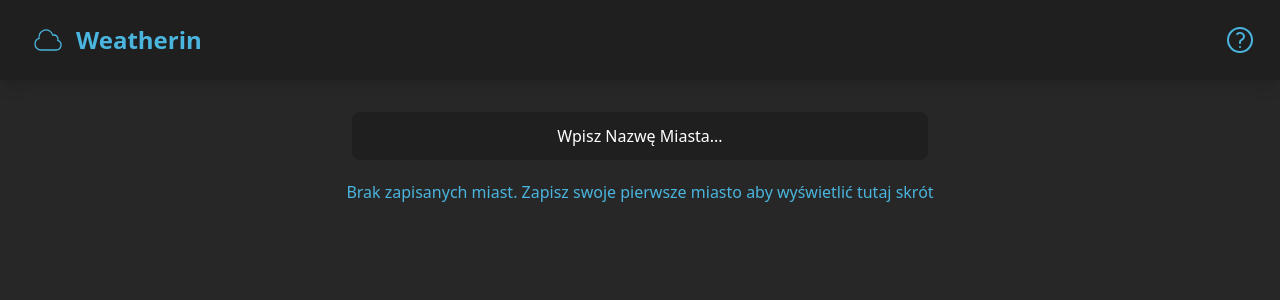
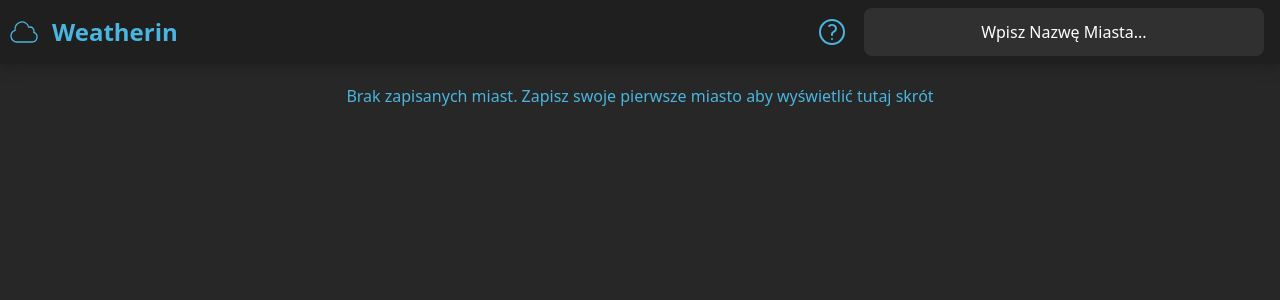
Before and after one commit to khamtaler/weatherApp, a Vue app: page / in a window 1280 px wide. Shown: the top 300 px of the page. Built offline with nearby package versions, Linux system fonts and the light colour scheme.

Commit message:
moved search to navbar, changed position, filled tooltip and positioned

```diff
--- a/src/assets/main.css
+++ b/src/assets/main.css
@@ -563,36 +563,52 @@ video {
   position: sticky;
 }
 
-.-bottom-2 {
-  bottom: -0.5rem;
+.right-0 {
+  right: 0px;
 }
 
-.left-\[50\%\] {
-  left: 50%;
+.right-3 {
+  right: 0.75rem;
+}
+
+.right-8 {
+  right: 2rem;
+}
+
+.right-\[50\%\] {
+  right: 50%;
 }
 
 .top-0 {
   top: 0px;
 }
 
-.-bottom-4 {
-  bottom: -1rem;
+.top-3 {
+  top: 0.75rem;
 }
 
-.right-4 {
-  right: 1rem;
+.top-\[10rem\] {
+  top: 10rem;
 }
 
-.top-4 {
-  top: 1rem;
+.top-\[45px\] {
+  top: 45px;
 }
 
-.right-8 {
-  right: 2rem;
+.top-\[7rem\] {
+  top: 7rem;
+}
+
+.top-\[5rem\] {
+  top: 5rem;
 }
 
 .z-10 {
   z-index: 10;
+}
+
+.col-span-2 {
+  grid-column: span 2 / span 2;
 }
 
 .m-auto {
@@ -617,10 +633,6 @@ video {
 .my-6 {
   margin-top: 1.5rem;
   margin-bottom: 1.5rem;
-}
-
-.mb-2 {
-  margin-bottom: 0.5rem;
 }
 
 .mt-5 {
@@ -659,12 +671,16 @@ video {
   height: auto;
 }
 
-.max-h-\[150px\] {
-  max-height: 150px;
+.max-h-\[250px\] {
+  max-height: 250px;
 }
 
 .max-h-\[60px\] {
   max-height: 60px;
+}
+
+.max-h-\[300px\] {
+  max-height: 300px;
 }
 
 .min-h-screen {
@@ -687,6 +703,10 @@ video {
   width: 80px;
 }
 
+.w-\[90\%\] {
+  width: 90%;
+}
+
 .w-full {
   width: 100%;
 }
@@ -697,10 +717,6 @@ video {
 
 .max-w-4xl {
   max-width: 56rem;
-}
-
-.max-w-7xl {
-  max-width: 80rem;
 }
 
 .max-w-fit {
@@ -729,12 +745,8 @@ video {
   cursor: pointer;
 }
 
-.grid-cols-3 {
-  grid-template-columns: repeat(3, minmax(0, 1fr));
-}
-
-.flex-row {
-  flex-direction: row;
+.grid-cols-5 {
+  grid-template-columns: repeat(5, minmax(0, 1fr));
 }
 
 .flex-col {
@@ -805,8 +817,21 @@ video {
   border-radius: 0.75rem;
 }
 
+.rounded-b-lg {
+  border-bottom-right-radius: 0.5rem;
+  border-bottom-left-radius: 0.5rem;
+}
+
 .border {
   border-width: 1px;
+}
+
+.border-b-2 {
+  border-bottom-width: 2px;
+}
+
+.border-t-2 {
+  border-top-width: 2px;
 }
 
 .border-solid {
@@ -856,6 +881,16 @@ video {
   padding-right: 0.75rem;
 }
 
+.px-5 {
+  padding-left: 1.25rem;
+  padding-right: 1.25rem;
+}
+
+.py-1 {
+  padding-top: 0.25rem;
+  padding-bottom: 0.25rem;
+}
+
 .py-2 {
   padding-top: 0.5rem;
   padding-bottom: 0.5rem;
@@ -866,11 +901,6 @@ video {
   padding-bottom: 0.75rem;
 }
 
-.py-4 {
-  padding-top: 1rem;
-  padding-bottom: 1rem;
-}
-
 .py-5 {
   padding-top: 1.25rem;
   padding-bottom: 1.25rem;
@@ -878,6 +908,10 @@ video {
 
 .pl-4 {
   padding-left: 1rem;
+}
+
+.pt-3 {
+  padding-top: 0.75rem;
 }
 
 .text-center {
@@ -926,6 +960,10 @@ video {
   text-decoration-line: underline;
 }
 
+.underline-offset-2 {
+  text-underline-offset: 2px;
+}
+
 .shadow-lg {
   --tw-shadow: 0 10px 15px -3px rgb(0 0 0 / 0.1), 0 4px 6px -4px rgb(0 0 0 / 0.1);
   --tw-shadow-colored: 0 10px 15px -3px var(--tw-shadow-color), 0 4px 6px -4px var(--tw-shadow-color);
@@ -948,10 +986,10 @@ video {
   transition-duration: 150ms;
 }
 
-.instruction {
-  top: 6.5rem;
-  right: 4.5rem;
-}
+/* .instruction {
+	top: 6.5rem;
+	right: 4.5rem;
+} */
 
 .customScroll::-webkit-scrollbar {
   width: 15px;
@@ -976,6 +1014,19 @@ video {
 .deleteIcon {
   filter: invert(22%) sepia(86%) saturate(7247%) hue-rotate(357deg) brightness(101%) contrast(116%);
 }
+
+.initialPosition {
+  position: initial;
+}
+
+/* @media (max-width: 768px) {
+	.instruction {
+		top: 10rem;
+		width: 100%;
+		left: 50%;
+		transform: translateX(-50%);
+	}
+} */
 
 .placeholder\:text-white::-moz-placeholder {
   --tw-text-opacity: 1;
@@ -1002,6 +1053,14 @@ video {
 
 .focus\:outline-green:focus {
   outline-color: #4ab5de;
+}
+
+.focus\:placeholder\:text-transparent:focus::-moz-placeholder {
+  color: transparent;
+}
+
+.focus\:placeholder\:text-transparent:focus::placeholder {
+  color: transparent;
 }
 
 .placeholder\:focus\:text-green:focus::-moz-placeholder {
@@ -1034,16 +1093,65 @@ video {
 }
 
 @media (min-width: 768px) {
-  .md\:-right-\[20px\] {
-    right: -20px;
+  .md\:absolute {
+    position: absolute;
+  }
+
+  .md\:relative {
+    position: relative;
   }
 
   .md\:-right-\[25px\] {
     right: -25px;
   }
 
+  .md\:right-\[4\.5rem\] {
+    right: 4.5rem;
+  }
+
+  .md\:right-\[unset\] {
+    right: unset;
+  }
+
+  .md\:top-\[unset\] {
+    top: unset;
+  }
+
+  .md\:ml-auto {
+    margin-left: auto;
+  }
+
+  .md\:mt-0 {
+    margin-top: 0px;
+  }
+
   .md\:grid {
     display: grid;
+  }
+
+  .md\:max-h-\[150px\] {
+    max-height: 150px;
+  }
+
+  .md\:w-\[400px\] {
+    width: 400px;
+  }
+
+  .md\:w-full {
+    width: 100%;
+  }
+
+  .md\:max-w-xl {
+    max-width: 36rem;
+  }
+
+  .md\:translate-x-\[0\%\] {
+    --tw-translate-x: 0%;
+    transform: translate(var(--tw-translate-x), var(--tw-translate-y)) rotate(var(--tw-rotate)) skewX(var(--tw-skew-x)) skewY(var(--tw-skew-y)) scaleX(var(--tw-scale-x)) scaleY(var(--tw-scale-y));
+  }
+
+  .md\:flex-row {
+    flex-direction: row;
   }
 
   .md\:items-start {
@@ -1059,25 +1167,6 @@ video {
   }
 }
 
-@media (min-width: 1024px) {
-  .lg\:-right-\[20px\] {
-    right: -20px;
-  }
-
-  .lg\:bottom-\[unset\] {
-    bottom: unset;
-  }
-
-  .lg\:left-\[unset\] {
-    left: unset;
-  }
-
-  .lg\:translate-x-\[0\] {
-    --tw-translate-x: 0;
-    transform: translate(var(--tw-translate-x), var(--tw-translate-y)) rotate(var(--tw-rotate)) skewX(var(--tw-skew-x)) skewY(var(--tw-skew-y)) scaleX(var(--tw-scale-x)) scaleY(var(--tw-scale-y));
-  }
-}
-
 @media (min-width: 1280px) {
   .xl\:w-\[16\%\] {
     width: 16%;
--- a/src/components/BaseTooltip.vue
+++ b/src/components/BaseTooltip.vue
@@ -2,7 +2,7 @@
 	<Transition name="tooltip">
 		<div
 			v-if="modalActive"
-			class="absolute max-w-xs rounded-md border border-solid border-green bg-darkGray py-3 px-3"
+			class="instruction absolute top-[5rem] max-w-xs rounded-md border border-solid border-green bg-darkGray py-3 px-3 md:right-[4.5rem] md:translate-x-[0%]"
 		>
 			<slot />
 		</div>
--- a/src/components/SavedCityTile.vue
+++ b/src/components/SavedCityTile.vue
@@ -1,8 +1,8 @@
 <template>
 	<div
-		class="mx-4 flex w-full max-w-4xl grid-cols-3 flex-col items-center gap-6 rounded-xl bg-darkerGray p-5 md:grid md:items-start"
+		class="mx-4 flex w-full max-w-4xl cursor-pointer grid-cols-5 flex-col items-center gap-6 rounded-xl bg-darkerGray p-5 md:grid md:items-start"
 	>
-		<div class="justify-self-start text-center md:text-left">
+		<div class="col-span-2 justify-self-start text-center md:text-left">
 			<h1 class="text-2xl font-bold text-white">{{ cityData.city.value.city }}</h1>
 			<p class="font-bold">
 				{{ cityData.city.value.weather.current_weather.time.split('T')[0] }}
@@ -10,7 +10,7 @@
 			</p>
 		</div>
 		<img :src="getIcon(currentWeather[0].webp)" class="max-h-[60px] justify-self-center" />
-		<div class="justify-self-end text-center md:text-right">
+		<div class="col-span-2 justify-self-end text-center md:text-right">
 			<p class="text-3xl text-white">
 				{{ cityData.city.value.weather.current_weather.temperature }} &deg;C
 			</p>
--- a/src/components/TheNavigation.vue
+++ b/src/components/TheNavigation.vue
@@ -1,28 +1,37 @@
 <template>
 	<header class="sticky top-0 z-10 bg-darkerGray shadow-lg">
-		<nav class="container relative flex max-w-7xl flex-row items-center justify-between py-4">
+		<nav class="align relative flex flex-col items-center justify-between py-2 md:flex-row">
 			<router-link to="/" class="flex gap-3 rounded-lg py-2 px-2 text-2xl font-bold"
 				><CloudIcon class="h-8 w-8" />Weatherin</router-link
 			>
-			<div class="flex items-center gap-3">
+
+			<div
+				class="absolute right-3 top-3 flex items-center gap-3 md:relative md:right-[unset] md:top-[unset] md:ml-auto"
+			>
 				<button v-if="route.query.preview" type="button" @click="saveLocaly">
 					<PlusIcon class="h-10 w-10 cursor-pointer duration-150 hover:opacity-60" />
 				</button>
-				<div class="" @mouseenter="toggleTooltip" @mouseleave="toggleTooltip">
+				<div @mouseenter="toggleTooltip" @mouseleave="toggleTooltip">
 					<QuestionMarkIcon class="h-8 w-8" />
 				</div>
 			</div>
-
-			<BaseTooltip class="instruction" :modalActive="tooltipActive">
-				<h1 class="text-2xl">The instruction</h1>
-				<h3 class="text-xl">Abilities</h3>
+			<TheSearchBar />
+			<BaseTooltip :modalActive="tooltipActive">
+				<h3 class="text-xl underline underline-offset-2">Pogodynka</h3>
 				<p>
-					Lorem ipsum dolor sit amet consectetur adipisicing elit. Animi a corporis ipsum quasi,
-					repudiandae sunt
+					Aplikacja pogodowa powstała w celu sprawdzenia i wykorzystania w praktyce nowych
+					umiejętności. Aplikacja została zbudowana przy użyciu Vue.js i Tailwind.
 				</p>
-				<h3 class="text-xl">Workflow</h3>
-				<h3 class="text-xl">Notes</h3></BaseTooltip
-			>
+				<h3 class="text-xl underline underline-offset-2">Możliwości</h3>
+				<p>
+					Aplikacja służy do sprawdzania kilkudniowej pogody, po wpisaniu nazwy miasta w
+					wyszukiwarce i wybraniu go z listy następuje przekierowanie do widoku pogody, miasto można
+					dodac do obserwowanych za pomocą plusa znajdującego się po lewej stronie od wyszukiwarki.
+					Zapisane miasta wyświetlają się na głównej stronie i umośliwiają szybkie przejście do
+					pogody dla danego miasta. Lokacje zapisywane są w pamięci lokalnej przeglądarki i usuwane
+					z tamtąd za pomocą X znajdujących się przy danym mieście.
+				</p>
+			</BaseTooltip>
 		</nav>
 	</header>
 </template>
@@ -35,6 +44,7 @@ import BaseTooltip from './BaseTooltip.vue';
 import CloudIcon from './icons/CloudIcon.vue';
 import { useRoute, useRouter } from 'vue-router';
 import { uid } from 'uid';
+import TheSearchBar from './TheSearchBar.vue';
 
 const savedObjects = ref([]);
 const route = useRoute();
--- /dev/null
+++ b/src/components/TheSearchBar.vue
@@ -0,0 +1,66 @@
+<template>
+	<div
+		class="center relative mx-4 mt-5 flex w-[90%] flex-col items-center justify-center md:mt-0 md:w-[400px]"
+	>
+		<input
+			type="text"
+			v-model="locationQuery"
+			placeholder="Wpisz nazwę miasta..."
+			class="w-full rounded-lg bg-lightGray py-3 text-center capitalize placeholder:text-white focus:text-green focus:outline-green placeholder:focus:text-green focus:placeholder:text-transparent focus-visible:outline-none md:w-full md:max-w-xl"
+			@input="getResults"
+			@click="() => (locationQuery = '')"
+		/>
+		<ul
+			v-if="searchReasults && locationQuery"
+			class="customScroll absolute top-[45px] right-0 max-h-[300px] w-full overflow-auto overflow-x-hidden rounded-b-lg border-t-2 border-b-2 bg-lightGray pl-4 pt-3 md:max-h-[150px] md:max-w-xl"
+		>
+			<p v-if="searchReasults.length === 0" class="text-center">Nie znaleziono podanej frazy</p>
+			<li
+				v-if="searchReasults"
+				v-for="result in searchReasults"
+				:key="result.name"
+				class="cursor-pointer px-5 py-1 text-center hover:opacity-80"
+				@click="
+					() => {
+						showWeather(result);
+						locationQuery = result.name;
+						searchReasults = null;
+					}
+				"
+			>
+				{{ result.name[0].toUpperCase() + result.name.slice(1) }}
+			</li>
+		</ul>
+	</div>
+</template>
+
+<script setup>
+import CITIES from '../constants/Cities.vue';
+import { ref } from 'vue';
+import { useRouter } from 'vue-router';
+const locationQuery = ref('');
+let searchReasults = ref(null);
+
+const router = useRouter();
+const getResults = () => {
+	if (locationQuery.value !== null && locationQuery.value !== '') {
+		searchReasults.value = CITIES.filter((item) =>
+			item.name.toLowerCase().includes(locationQuery.value.toLowerCase())
+		);
+	}
+};
+
+const showWeather = (searchResult) => {
+	router.push({
+		name: 'weather',
+		params: { city: searchResult.name },
+		query: {
+			long: searchResult.long,
+			lat: searchResult.lat,
+			preview: true,
+		},
+	});
+};
+</script>
+
+<style lang="scss" scoped></style>
--- a/src/views/HomeView.vue
+++ b/src/views/HomeView.vue
@@ -1,35 +1,5 @@
 <template>
 	<main class="container mt-5">
-		<div class="center mx-4 flex flex-col items-center justify-center py-3">
-			<input
-				type="text"
-				v-model="locationQuery"
-				placeholder="Wpisz nazwę miasta..."
-				class="mb-2 w-full max-w-xl rounded-lg bg-darkerGray py-3 px-3 text-center capitalize placeholder:text-white focus:text-green focus:outline-green placeholder:focus:text-green focus-visible:outline-none"
-				@input="getResults"
-			/>
-			<ul
-				v-if="searchReasults && locationQuery"
-				class="customScroll max-h-[150px] w-full max-w-xl overflow-auto overflow-x-hidden pl-4"
-			>
-				<p v-if="searchReasults.length === 0" class="text-center">Nie znaleziono podanej frazy</p>
-				<li
-					v-if="searchReasults"
-					v-for="result in searchReasults"
-					:key="result.name"
-					class="cursor-pointer hover:opacity-80"
-					@click="
-						() => {
-							showWeather(result);
-							locationQuery = result.name;
-							searchReasults = null;
-						}
-					"
-				>
-					{{ result.name[0].toUpperCase() + result.name.slice(1) }}
-				</li>
-			</ul>
-		</div>
 		<div class="m-auto flex max-w-3xl flex-col gap-5">
 			<Suspense>
 				<SavedCitiesList :key="reloadList" @reload="reload" />
@@ -40,34 +10,13 @@
 </template>
 <script setup>
 import { ref } from 'vue';
-import CITIES from '../constants/Cities.vue';
+
 import { useRouter } from 'vue-router';
 import SavedCitiesList from '../components/SavedCitiesList.vue';
-const locationQuery = ref('');
-let searchReasults = ref(null);
 
 const reloadList = ref(0);
 const reload = () => {
 	reloadList.value += 1;
 };
 const router = useRouter();
-const getResults = () => {
-	if (locationQuery.value !== null && locationQuery.value !== '') {
-		searchReasults.value = CITIES.filter((item) =>
-			item.name.toLowerCase().includes(locationQuery.value.toLowerCase())
-		);
-	}
-};
-
-const showWeather = (searchResult) => {
-	router.push({
-		name: 'weather',
-		params: { city: searchResult.name },
-		query: {
-			long: searchResult.long,
-			lat: searchResult.lat,
-			preview: true,
-		},
-	});
-};
 </script>
```
Also changed, not shown: src/assets/input.css (+13 -2 lines).
